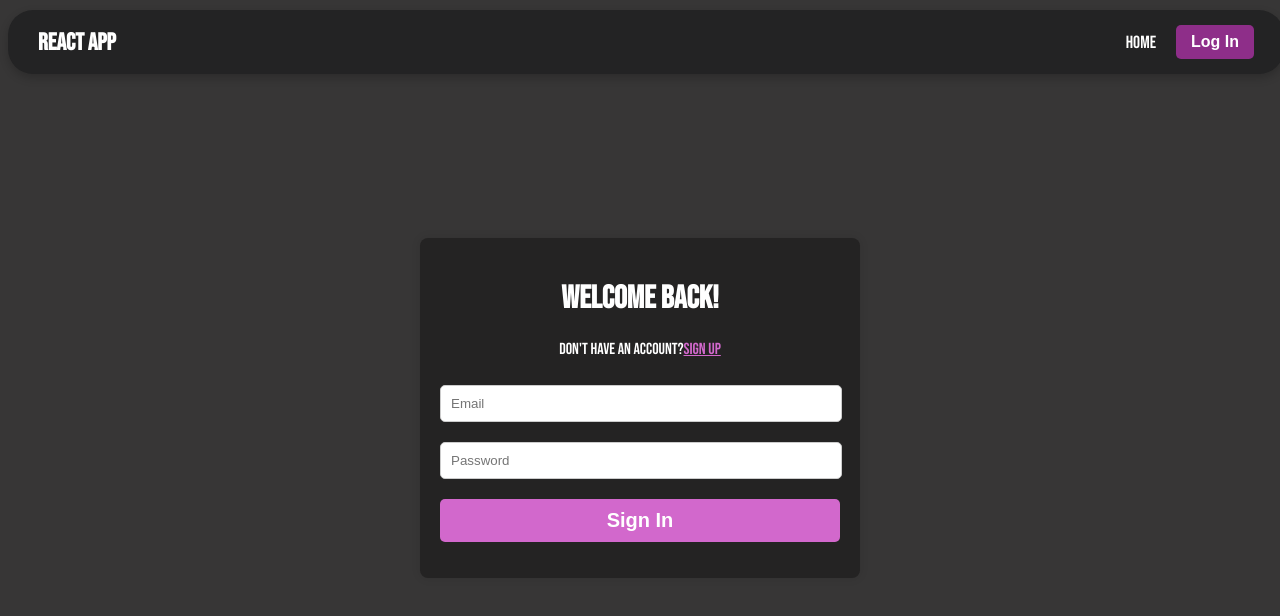
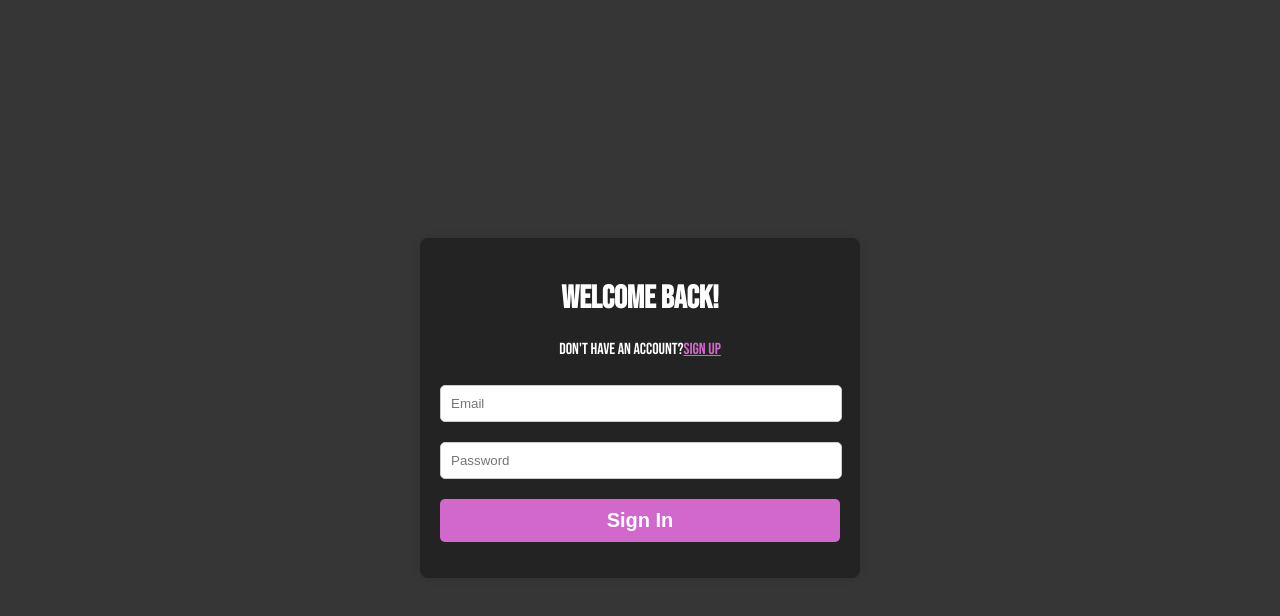
Before and after one commit to rvrocks212/React-project, a React (Create React App) app: page / in a window 1280 px wide. Shown: the top 616 px of the page. Built offline with nearby package versions, Linux system fonts and the light colour scheme; a web font is replaced by a local one.

Commit message:
Final commit

```diff
--- a/src/App.tsx
+++ b/src/App.tsx
@@ -13,14 +13,14 @@ import Navbar from "./components/Navbar.tsx";
 const App: React.FC = () => {
   return (
     <Router>
-      <Navbar />
+
       <div>
       <Routes>
-        <Route path="/home" element={<Home />} />
-        <Route path="/counter" element={<Counter />} />
-        <Route path="/form" element={<UserForm />} />
-        <Route path="/editor" element={<RichTextEditor />} />
-        <Route path="/dashboard" element={<Dashboard />} />
+        <Route path="/home" element={<><Navbar /> <Home /></>} />
+        <Route path="/counter" element={<><Navbar /><Counter /></>} />
+        <Route path="/form" element={<><Navbar /><UserForm /></>} />
+        <Route path="/editor" element={<><Navbar /><RichTextEditor /></>} />
+        <Route path="/dashboard" element={<><Navbar /><Dashboard /></>} />
         <Route path="/" element={<SignIn />} />
         <Route path="/signup" element={<SignUp />} />
       </Routes>
--- a/src/components/Navbar.tsx
+++ b/src/components/Navbar.tsx
@@ -34,7 +34,6 @@ const Navbar: React.FC = () => {
         <li>
           <Link to="/home" onClick={() => setMenuOpen(false)}>Home</Link>
         </li>
-        {userEmail && (
           <>
             <li>
               <Link to="/counter" onClick={() => setMenuOpen(false)}>Counter</Link>
@@ -49,7 +48,6 @@ const Navbar: React.FC = () => {
               <Link to="/dashboard" onClick={() => setMenuOpen(false)}>Dashboard</Link>
             </li>
           </>
-        )}
         <div className="auth-section">
           {userEmail ? (
             <>
@@ -57,7 +55,7 @@ const Navbar: React.FC = () => {
               <button className="logout-button" onClick={handleLogout}>Logout</button>
             </>
           ) : (
-            <button className="login-button" onClick={() => navigate("/login")}>
+            <button className="login-button" onClick={() => navigate("/")}>
               Log In
             </button>
           )}
```
